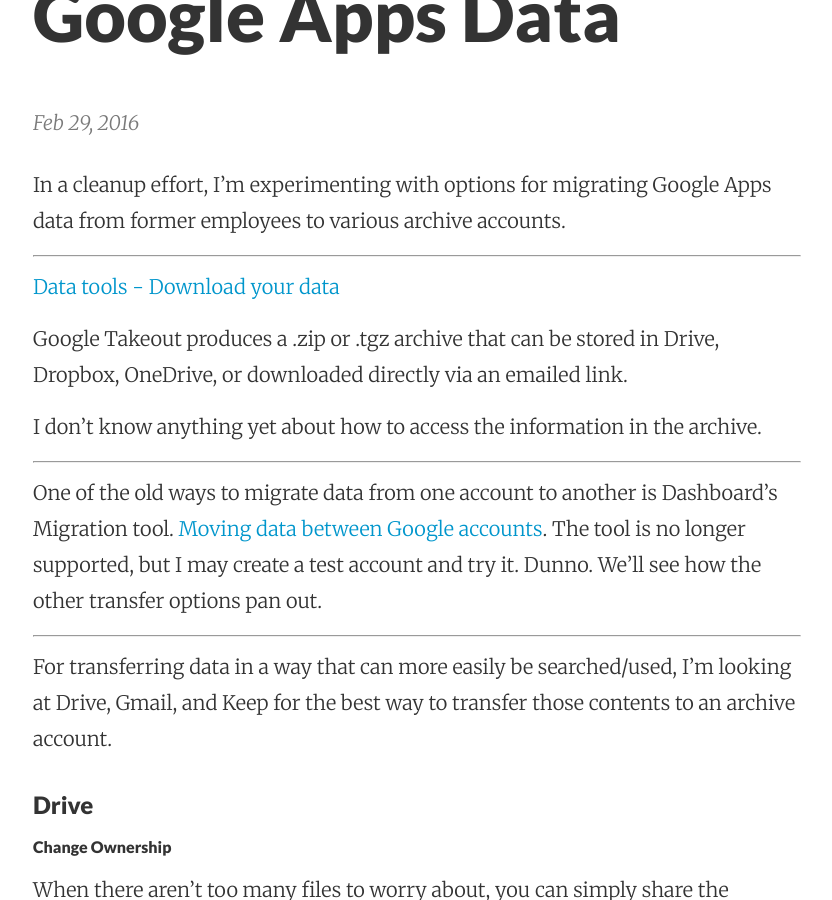
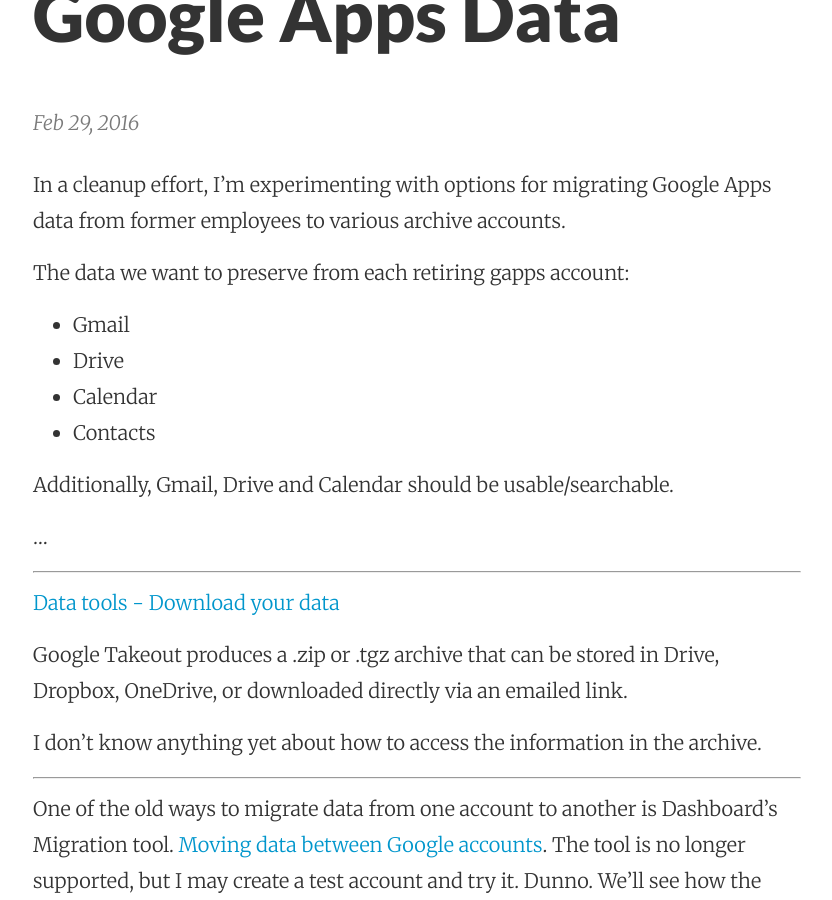
Before and after one commit to mattymaloney/mattymaloney.github.io, a Jekyll site: the page built from _posts/2016-02-29-migrating-google-apps-data.md, in a window 1280 px wide and 900 px high, scrolled down 316 px. Shown: the whole window, without its empty margins (223-1055 px from the left). Built offline with Jekyll 4.4.1, drawn with Linux system fonts in a browser that asks for light colours.

Commit message:
Updated 2016-02-29-migrating-google-apps-data.md

```diff
--- a/_posts/2016-02-29-migrating-google-apps-data.md
+++ b/_posts/2016-02-29-migrating-google-apps-data.md
@@ -4,10 +4,20 @@
 title: Options for Migrating Google Apps Data
 ---
 
+In a cleanup effort, I'm experimenting with options for migrating Google Apps data from former employees to various archive accounts.
+
+The data we want to preserve from each retiring gapps account:
+
+* Gmail
+* Drive
+* Calendar
+* Contacts
+
+Additionally, Gmail, Drive and Calendar should be usable/searchable.
+
+...
 
 
-
-In a cleanup effort, I'm experimenting with options for migrating Google Apps data from former employees to various archive accounts.
 
 ---
 
```
